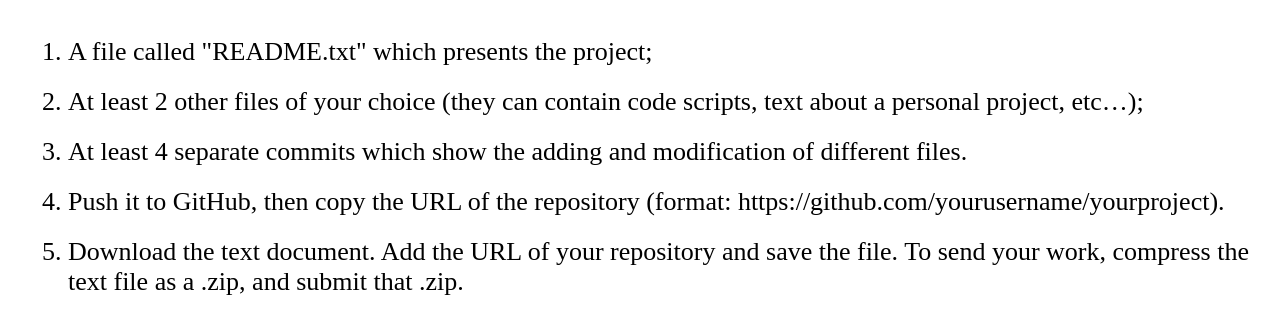
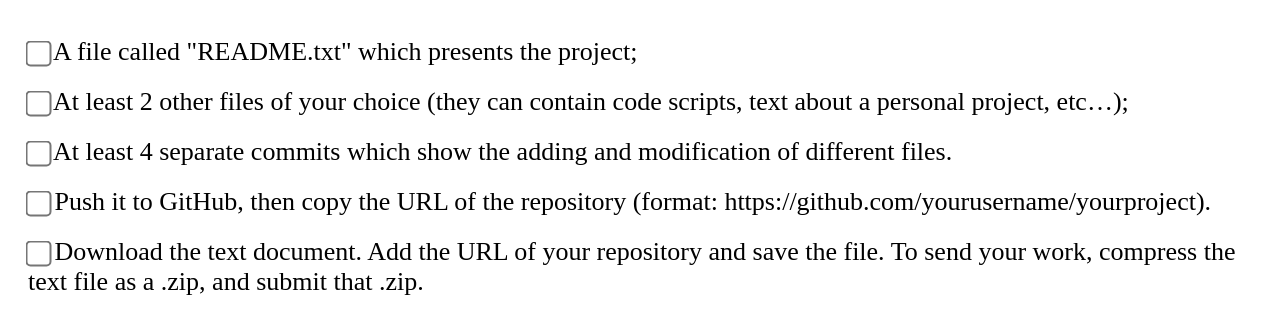
Before and after one commit to aladin002dz/git-github-practice, a plain HTML site: page index.html in a window 1280 px wide. Shown: the part 101-434 px from the top of the page. Drawn offline with Linux system fonts and the light colour scheme.

Commit message:
Put checkboxes in the todo list

```diff
--- a/index.html
+++ b/index.html
@@ -11,25 +11,28 @@
 
 <body>
     <h1>Tasks to complete</h1>
-    <ol>
-        <li>
+    <div>
+        <input type="checkbox" />
         A file called "README.txt" which presents the project;
-        </li>
-        <li>
+    </div>
+    <div>
+        <input type="checkbox" />
         At least 2 other files of your choice (they can contain code scripts, text about a personal project, etc…);
-        </li>
-        <li>
+    </div>
+    <div>
+        <input type="checkbox" />
         At least 4 separate commits which show the adding and modification of different files.
-        </li>
-        <li>
+    </div>
+    <div>
+        <input type="checkbox" />
         Push it to GitHub, then copy the URL of the repository (format:
         https://github.com/yourusername/yourproject).
-        </li>
-        <li>
+    </div>
+    <div>
+        <input type="checkbox" />
         Download the text document. Add the URL of your repository and save the file. To send your work, compress
         the text file as a .zip, and submit that .zip.
-        </li>
-    </ol>
+    </div>
 </body>
 
 </html>
--- a/style.css
+++ b/style.css
@@ -5,7 +5,17 @@ h1 {
     color: rgb(67, 53, 190);
 }
 
-li {
+div {
     font-size: 26px;
     margin: 20px;
 }
+
+input[type=checkbox]
+{
+  /* Double-sized Checkboxes */
+  -ms-transform: scale(2); /* IE */
+  -moz-transform: scale(2); /* FF */
+  -webkit-transform: scale(2); /* Safari and Chrome */
+  -o-transform: scale(2); /* Opera */
+  padding: 10px;
+}
```
Lines whose indentation alone changed are shown as unchanged.
